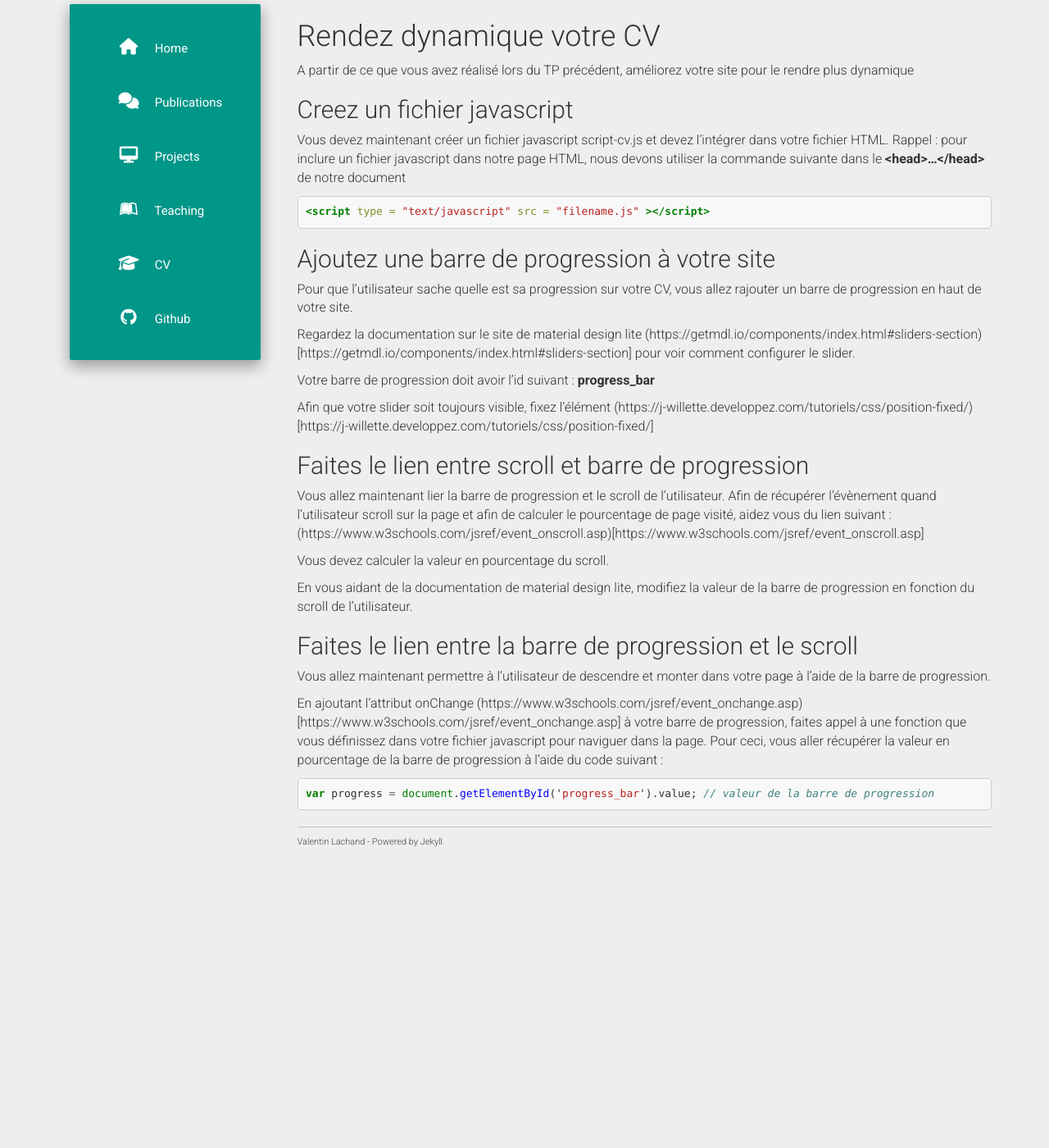
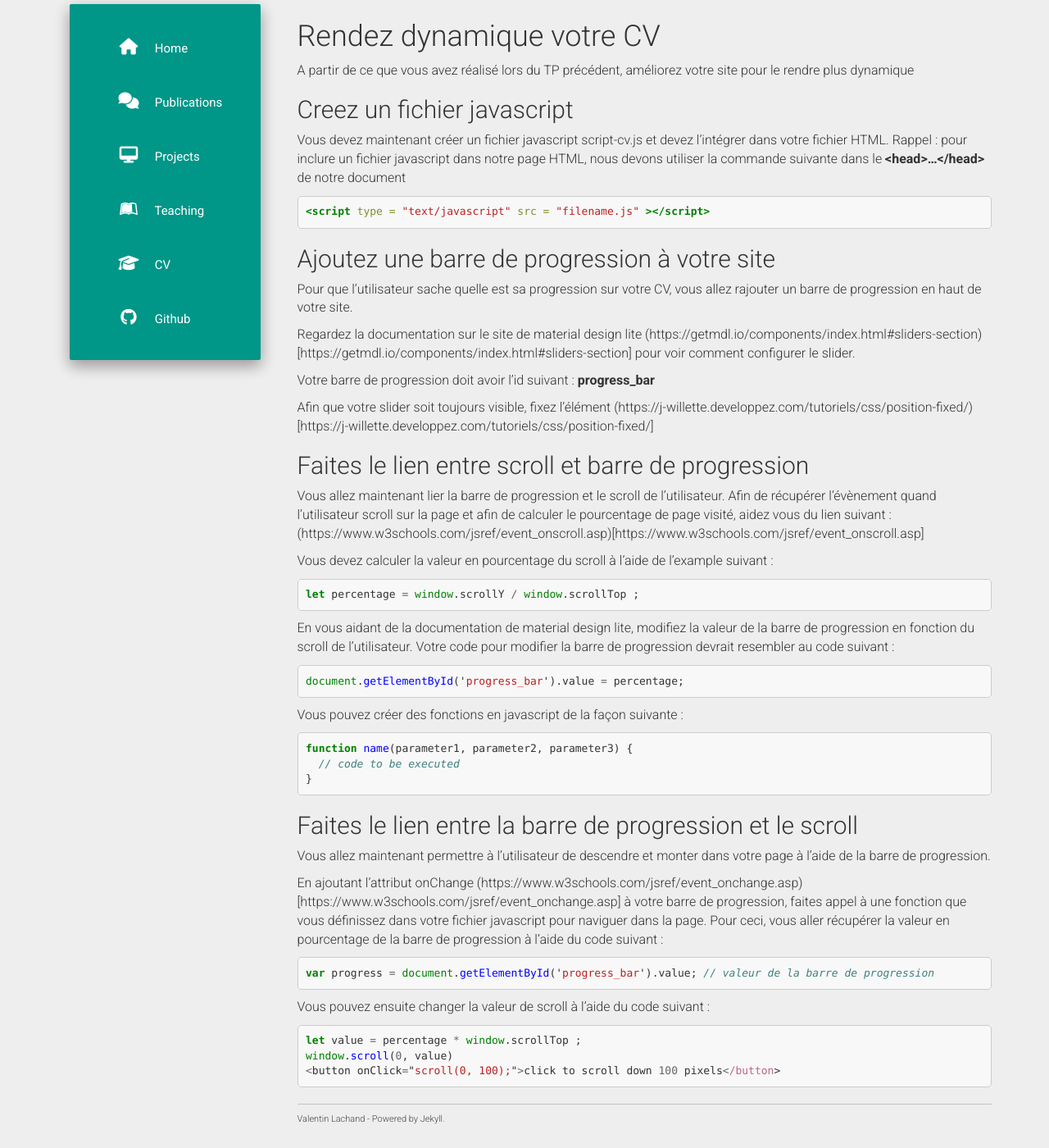
Before and after one commit to taotaoini/lachand.github.io, a Jekyll site: the page built from cci-xml-web-2019-tp3.md, in a window 1280 px wide and 1400 px high, scrolled down 259 px. Shown: the whole window at 82% size. Built offline with Jekyll 4.4.1, drawn with Linux system fonts in a browser that asks for light colours; nearby versions of some CDN libraries; before the commit the page ends 1321 px from its top, so only the background shows below that.

Commit message:
Update cci-xml-web-2019-tp3.md

````diff
--- a/cci-xml-web-2019-tp3.md
+++ b/cci-xml-web-2019-tp3.md
@@ -26,9 +26,22 @@ Afin que votre slider soit toujours visible, fixez l'élément (https://j-willet
 ## Faites le lien entre scroll et barre de progression
 Vous allez maintenant lier la barre de progression et le scroll de l'utilisateur. Afin de récupérer l'évènement quand l'utilisateur scroll sur la page et afin de calculer le pourcentage de page visité, aidez vous du lien suivant : (https://www.w3schools.com/jsref/event_onscroll.asp)[https://www.w3schools.com/jsref/event_onscroll.asp]
 
-Vous devez calculer la valeur en pourcentage du scroll.
+Vous devez calculer la valeur en pourcentage du scroll à l'aide de l'example suivant :
+```javascript
+let percentage = window.scrollY / window.scrollTop ;
+```
 
-En vous aidant de la documentation de material design lite, modifiez la valeur de la barre de progression en fonction du scroll de l'utilisateur.
+En vous aidant de la documentation de material design lite, modifiez la valeur de la barre de progression en fonction du scroll de l'utilisateur. Votre code pour modifier la barre de progression devrait resembler au code suivant :
+```javascript
+document.getElementById('progress_bar').value = percentage;
+```
+
+Vous pouvez créer des fonctions en javascript de la façon suivante :
+```javascript
+function name(parameter1, parameter2, parameter3) {
+  // code to be executed
+}
+```
 
 ## Faites le lien entre la barre de progression et le scroll
 Vous allez maintenant permettre à l'utilisateur de descendre et monter dans votre page à l'aide de la barre de progression.
@@ -38,3 +51,9 @@ Pour ceci, vous aller récupérer la valeur en pourcentage de la barre de progre
 ```javascript
 var progress = document.getElementById('progress_bar').value; // valeur de la barre de progression
 ```
+Vous pouvez ensuite changer la valeur de scroll à l'aide du code suivant :
+```javascript
+let value = percentage * window.scrollTop ;
+window.scroll(0, value)
+<button onClick="scroll(0, 100);">click to scroll down 100 pixels</button>
+```
````
